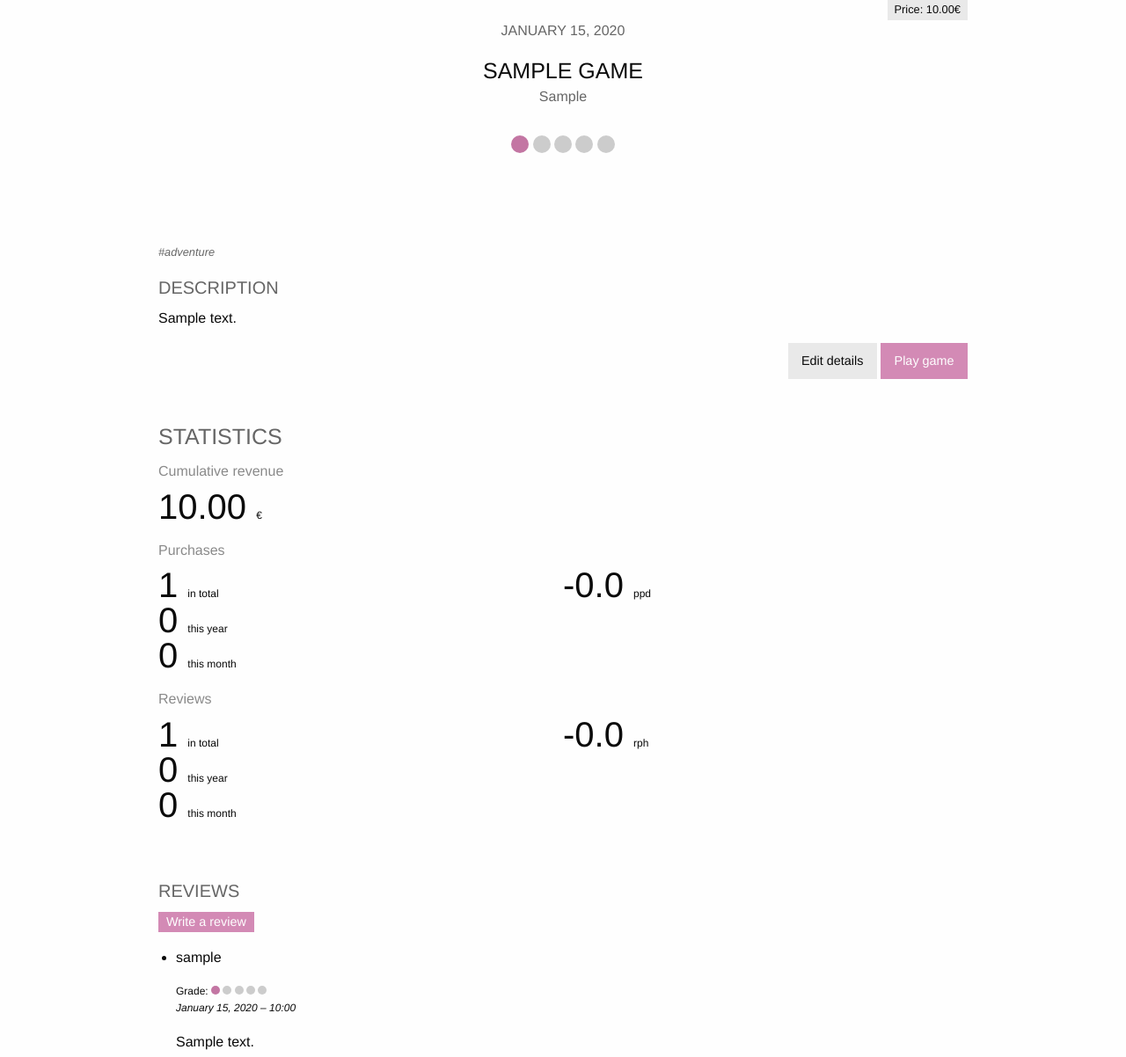
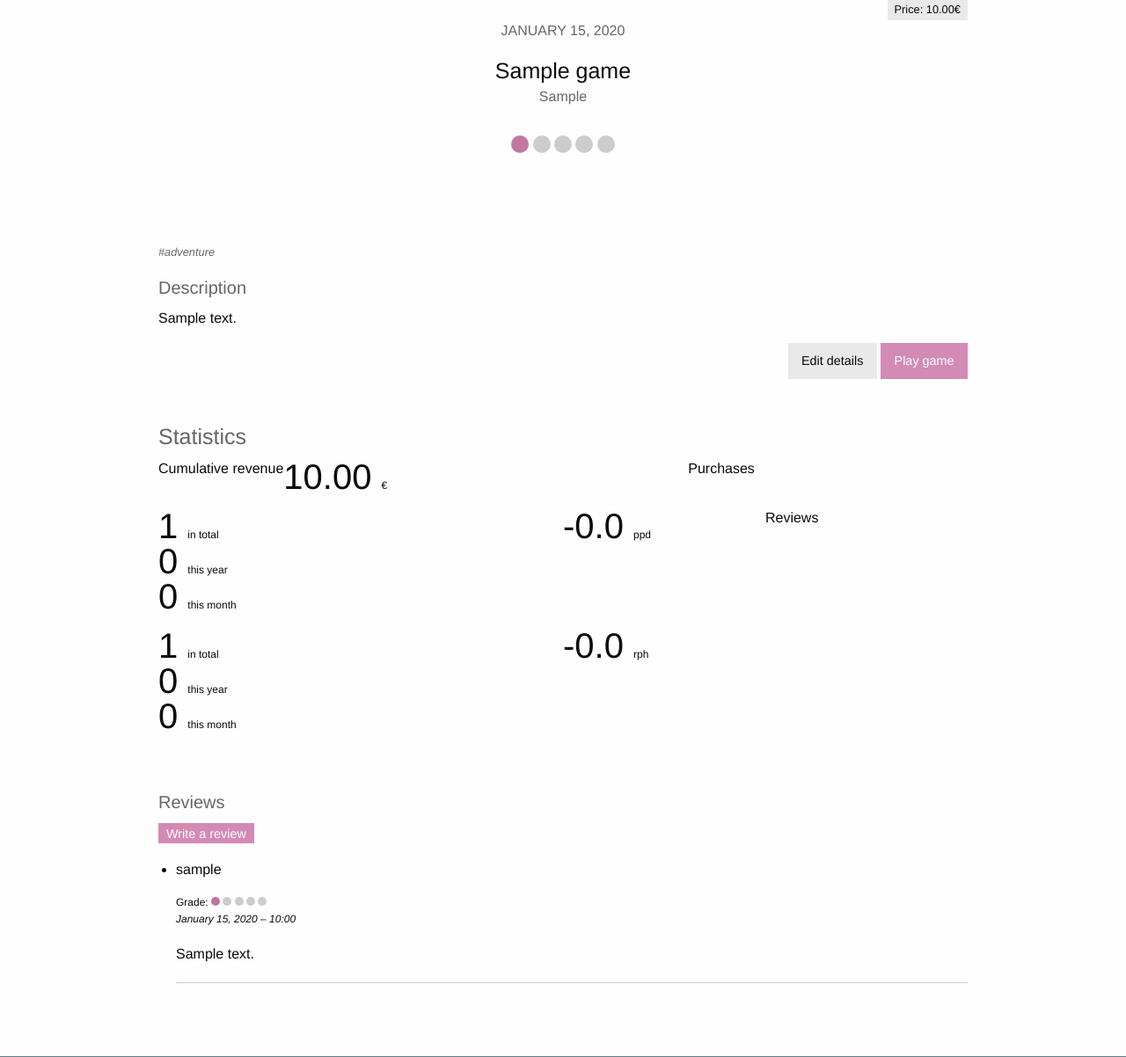
Before and after one commit to hien-cao/Game-online-shop, a Django app: page /games/1/ in a window 1280 px wide. Shown: the part 148-1350 px from the top of the page at 88% size. Run offline with Django 3.2, Linux system fonts and the light colour scheme; a user stored in the database is signed in; data comes from the database, SQL or seed files in the repository; tables that the repository leaves empty hold one stand-in row (values such as "Sample post"); some libraries are stand-ins or nearby versions.

Commit message:
remove all extra styles from headers

```diff
--- a/apps/core/templates/forms/errors_list.html
+++ b/apps/core/templates/forms/errors_list.html
@@ -1,4 +1,4 @@
-<h6 class="subheader">Failure:</h6>
+<h6>Failure:</h6>
 <ul>
   {% for error in errors %}
     <li class="help-text">{{ error }}</li>
--- a/apps/game/templates/game_details.html
+++ b/apps/game/templates/game_details.html
@@ -10,7 +10,7 @@
   </div>
   <div class="game-header text-center">
     <div class="grey uppercase">{{ game.created_at|date:"F d, Y" }}</div>
-    <h1 class="uppercase h4">{{ game.name }}</h1>
+    <h1 class="h4">{{ game.name }}</h1>
     <div class="capitalized grey">{{ game.created_by }}</div>
     <div class="spacer medium"></div>
     {% if request.user.is_authenticated %}
@@ -27,7 +27,7 @@
   </div>
   {% endif %}
 
-  <h2 class="h5 uppercase grey">Description</h2>
+  <h2 class="h5 grey">Description</h2>
   <p>{{ game.description }}</p>
   {% if request.user.is_authenticated %}
   <div class="clearfix text-right">
@@ -47,7 +47,7 @@
   <div class="spacer"></div>
   {% endif %}
 
-  <h2 class="h5 uppercase grey">Reviews</h2>
+  <h2 class="h5 grey">Reviews</h2>
 
   {% if request.user.is_authenticated and purchased %}
   <p>
--- a/apps/game/templates/games/games.html
+++ b/apps/game/templates/games/games.html
@@ -10,7 +10,7 @@
 <div>
   {# Latest games #}
   {% if latest %}
-  <h1 class="h4 subheader uppercase">Latest</h1>
+  <h1 class="h4">Latest</h1>
   <ul class="no-bullet game_list">
     {% for game in latest %}
     {% include 'games/game_list_item.html' %}
@@ -23,7 +23,7 @@
 
   {# Most popular games #}
   {% if popular %}
-  <h1 class="h4 subheader uppercase">Popular</h1>
+  <h1 class="h4">Popular</h1>
   <ul class="no-bullet game_list">
     {% for game in popular %}
     {% include 'games/game_list_item.html' %}
@@ -35,7 +35,7 @@
   {% endif %}
 
   {% if items %}
-  <h1 class="h4 subheader uppercase">Games</h1>
+  <h1 class="h4">Games</h1>
   <ul class="no-bullet game_list">
     {% for game in items %}
     {% include 'games/game_list_item.html' %}
--- a/apps/game/templates/games/library.html
+++ b/apps/game/templates/games/library.html
@@ -8,7 +8,7 @@
 {% endwith %}
 
 <div>
-  <h1 class="h4 subheader uppercase">My games</h1>
+  <h1 class="h4">My games</h1>
   {% if purchases %}
   <ul class="no-bullet game_list">
     {% for purchase in purchases.all %}
--- a/apps/game/templates/games/uploads.html
+++ b/apps/game/templates/games/uploads.html
@@ -3,7 +3,7 @@
 {% block content %}
 
 <div>
-  <h1 class="h4 subheader uppercase thin">My uploads</h1>
+  <h1 class="h4">My uploads</h1>
   <a class="button compact" href="{% url 'add_game' %}">Add game</a>
   {% if my_uploads %}
   <ul class="no-bullet game_list">
--- a/apps/game/templates/purchase.html
+++ b/apps/game/templates/purchase.html
@@ -3,7 +3,7 @@
 {% block content %}
 
 <div>
-  <h1 class="h4 uppercase grey">Disclaimer:</h1>
+  <h1 class="h4 grey">Disclaimer:</h1>
   <p>
     After you have placed your payment of {{purchase.price}} for {{purchase.game.name}}, you will be redirected back
     to the site. You will be able to play the game after we have proceeded and confirmed your payment.
--- a/apps/game/templates/statistics.html
+++ b/apps/game/templates/statistics.html
@@ -1,14 +1,14 @@
 {% load custom_filters %}
 
 <div>
-  <h2 class="h4 uppercase grey">Statistics</h2>
+  <h2 class="h4 grey">Statistics</h2>
   <div class="grid-x">
     <div class="small-12 grid-x">
-      <h3 class="h6 small-12 subheader">Cumulative revenue</h3>
+      <h3 class="h6">Cumulative revenue</h3>
       <div class="small-12 medium-6">
         <p class="stat">{{ game.price|multiply:game.purchases.count }} <span class="f_tiny">€</span></p>
       </div>
-      <h3 class="h6 small-12 subheader">Purchases</h3>
+      <h3 class="h6">Purchases</h3>
       <div class="small-12 medium-6">
         <ul class="no-bullet">
           <li class="stat">
@@ -25,7 +25,7 @@
       <div class="small-12 medium-6 large-3">
         <p title="purchases per day" class="stat">{{ purchases.pd }} <span class="f_tiny">ppd</span></p>
       </div>
-      <h3 class="h6 small-12 subheader">Reviews</h3>
+      <h3 class="h6">Reviews</h3>
       <div class="small-12 medium-6">
         <ul class="no-bullet">
           <li class="stat">
```
